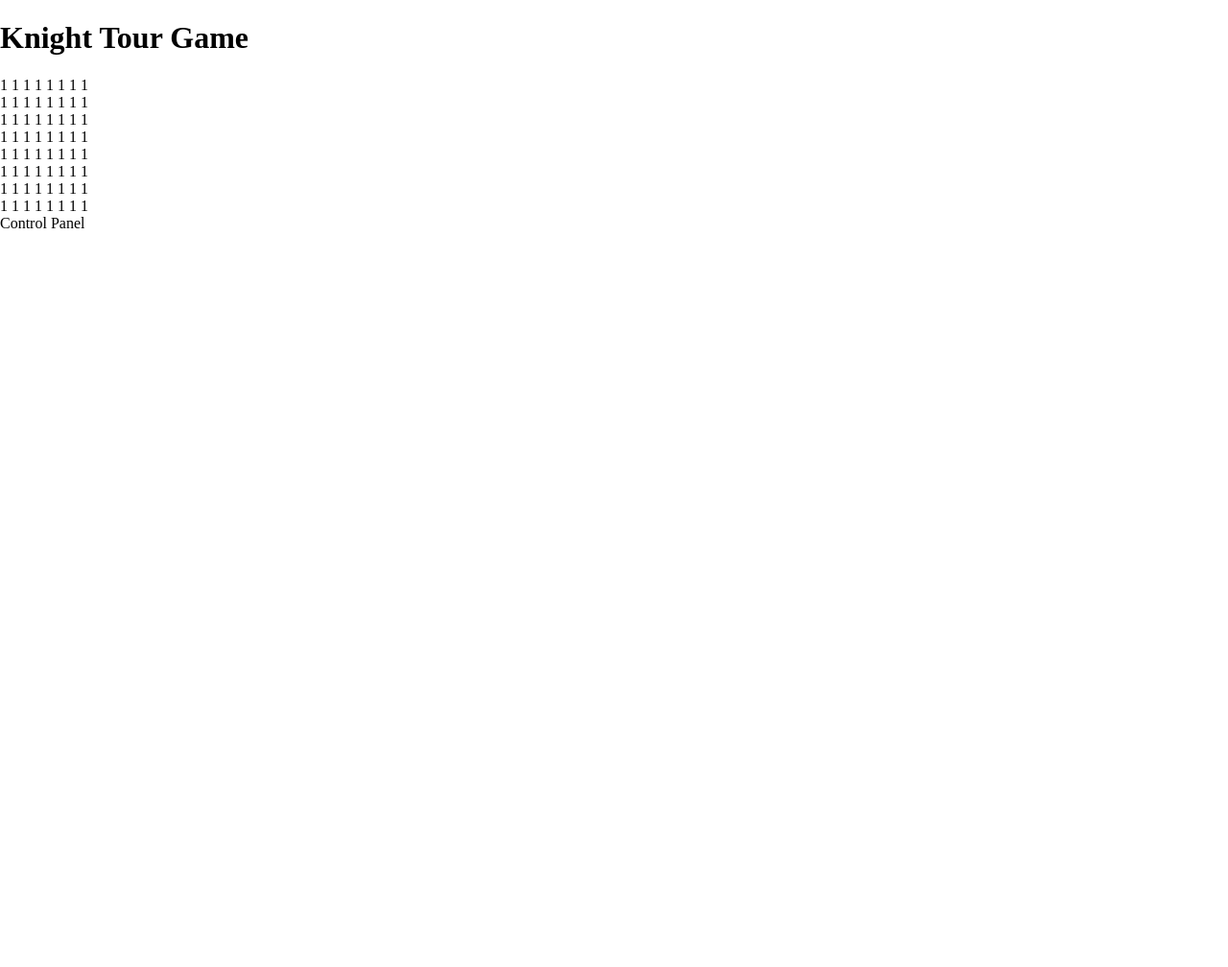
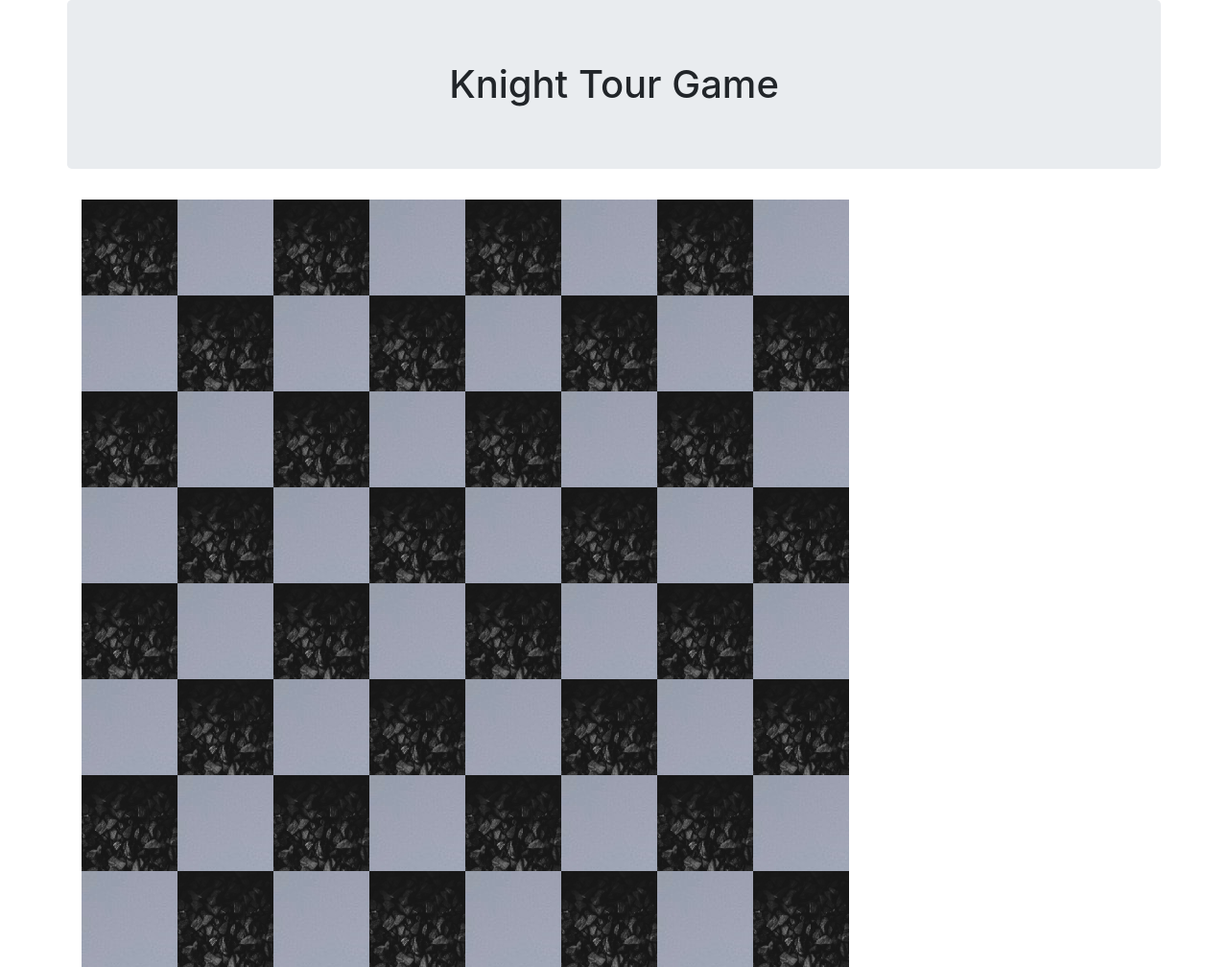
Before and after one commit to Nishantgoyal/knight_game, a plain HTML site: page index.html in a window 1280 px wide. Shown: the whole page at 96% size. Before the commit the page ends 800 px from the top, so only its background shows below. Drawn offline with nearby package versions, Linux system fonts and the light colour scheme; files that its build step writes are made by us from their sources.

Commit message:
starting creating chess_board

```diff
--- a/index.html
+++ b/index.html
@@ -6,96 +6,103 @@
     <meta name="viewport" content="width=device-width, initial-scale=1.0">
     <meta http-equiv="X-UA-Compatible" content="ie=edge">
     <title>Knight Tour Game</title>
+    <link rel="stylesheet" href="https://maxcdn.bootstrapcdn.com/bootstrap/4.0.0/css/bootstrap.min.css" integrity="sha384-Gn5384xqQ1aoWXA+058RXPxPg6fy4IWvTNh0E263XmFcJlSAwiGgFAW/dAiS6JXm" crossorigin="anonymous">
     <link rel="stylesheet" href="style.css">
 </head>
 
 <body>
-    <h1>
-        Knight Tour Game
-    </h1>
-    <div class="chessboard">
-        <div class="row">
-            <span class="cell">1</span>
-            <span class="cell">1</span>
-            <span class="cell">1</span>
-            <span class="cell">1</span>
-            <span class="cell">1</span>
-            <span class="cell">1</span>
-            <span class="cell">1</span>
-            <span class="cell">1</span>
-        </div>
-        <div class="row">
-            <span class="cell">1</span>
-            <span class="cell">1</span>
-            <span class="cell">1</span>
-            <span class="cell">1</span>
-            <span class="cell">1</span>
-            <span class="cell">1</span>
-            <span class="cell">1</span>
-            <span class="cell">1</span>
-        </div>
-        <div class="row">
-            <span class="cell">1</span>
-            <span class="cell">1</span>
-            <span class="cell">1</span>
-            <span class="cell">1</span>
-            <span class="cell">1</span>
-            <span class="cell">1</span>
-            <span class="cell">1</span>
-            <span class="cell">1</span>
-        </div>
-        <div class="row">
-            <span class="cell">1</span>
-            <span class="cell">1</span>
-            <span class="cell">1</span>
-            <span class="cell">1</span>
-            <span class="cell">1</span>
-            <span class="cell">1</span>
-            <span class="cell">1</span>
-            <span class="cell">1</span>
-        </div>
-        <div class="row">
-            <span class="cell">1</span>
-            <span class="cell">1</span>
-            <span class="cell">1</span>
-            <span class="cell">1</span>
-            <span class="cell">1</span>
-            <span class="cell">1</span>
-            <span class="cell">1</span>
-            <span class="cell">1</span>
-        </div>
-        <div class="row">
-            <span class="cell">1</span>
-            <span class="cell">1</span>
-            <span class="cell">1</span>
-            <span class="cell">1</span>
-            <span class="cell">1</span>
-            <span class="cell">1</span>
-            <span class="cell">1</span>
-            <span class="cell">1</span>
-        </div>
-        <div class="row">
-            <span class="cell">1</span>
-            <span class="cell">1</span>
-            <span class="cell">1</span>
-            <span class="cell">1</span>
-            <span class="cell">1</span>
-            <span class="cell">1</span>
-            <span class="cell">1</span>
-            <span class="cell">1</span>
-        </div>
-        <div class="row">
-            <span class="cell">1</span>
-            <span class="cell">1</span>
-            <span class="cell">1</span>
-            <span class="cell">1</span>
-            <span class="cell">1</span>
-            <span class="cell">1</span>
-            <span class="cell">1</span>
-            <span class="cell">1</span>
-        </div>
+    <div class="container">
+        <h1 class="row jumbotron justify-content-center">
+            Knight Tour Game
+        </h1>
+        <table id=chessboard>
+            <tr>
+                <td></td>
+                <td></td>
+                <td></td>
+                <td></td>
+                <td></td>
+                <td></td>
+                <td></td>
+                <td></td>
+            </tr>
+            <tr>
+                <td></td>
+                <td></td>
+                <td></td>
+                <td></td>
+                <td></td>
+                <td></td>
+                <td></td>
+                <td></td>
+            </tr>
+            <tr>
+                <td></td>
+                <td></td>
+                <td></td>
+                <td></td>
+                <td></td>
+                <td></td>
+                <td></td>
+                <td></td>
+            </tr>
+            <tr>
+                <td></td>
+                <td></td>
+                <td></td>
+                <td></td>
+                <td></td>
+                <td></td>
+                <td></td>
+                <td></td>
+            </tr>
+            <tr>
+                <td></td>
+                <td></td>
+                <td></td>
+                <td></td>
+                <td></td>
+                <td></td>
+                <td></td>
+                <td></td>
+            </tr>
+            <tr>
+                <td></td>
+                <td></td>
+                <td></td>
+                <td></td>
+                <td></td>
+                <td></td>
+                <td></td>
+                <td></td>
+            </tr>
+            <tr>
+                <td></td>
+                <td></td>
+                <td></td>
+                <td></td>
+                <td></td>
+                <td></td>
+                <td></td>
+                <td></td>
+            </tr>
+            <tr>
+                <td></td>
+                <td></td>
+                <td></td>
+                <td></td>
+                <td></td>
+                <td></td>
+                <td></td>
+                <td></td>
+            </tr>
+        </table>
+        <div class="row control"></div>
     </div>
-    <div class="control_panel">Control Panel</div>
+    <!-- Bootstrap JS -->
+    <script src="https://code.jquery.com/jquery-3.2.1.slim.min.js" integrity="sha384-KJ3o2DKtIkvYIK3UENzmM7KCkRr/rE9/Qpg6aAZGJwFDMVNA/GpGFF93hXpG5KkN" crossorigin="anonymous"></script>
+    <script src="https://cdnjs.cloudflare.com/ajax/libs/popper.js/1.12.9/umd/popper.min.js" integrity="sha384-ApNbgh9B+Y1QKtv3Rn7W3mgPxhU9K/ScQsAP7hUibX39j7fakFPskvXusvfa0b4Q" crossorigin="anonymous"></script>
+    <script src="https://maxcdn.bootstrapcdn.com/bootstrap/4.0.0/js/bootstrap.min.js" integrity="sha384-JZR6Spejh4U02d8jOt6vLEHfe/JQGiRRSQQxSfFWpi1MquVdAyjUar5+76PVCmYl" crossorigin="anonymous"></script>
 </body>
 
 </html>
--- a/knight_game/style.css
+++ /dev/null
@@ -1,3 +0,0 @@
-body {
-    margin: 0px;
-}
--- /dev/null
+++ b/style.css
@@ -0,0 +1,25 @@
+body {
+    margin: 0px;
+}
+
+#chessboard tr td {
+    text-align: center;
+    padding: 0;
+    width: 100px;
+    height: 100px;
+}
+
+#chessboard tr:nth-of-type(odd) td:nth-of-type(odd),
+#chessboard tr:nth-of-type(even) td:nth-of-type(even) {
+    background: url(images/black.jpg);
+    background-size: cover;
+    /* background-color: black; */
+    /* color: white; */
+}
+
+#chessboard tr:nth-of-type(odd) td:nth-of-type(even),
+#chessboard tr:nth-of-type(even) td:nth-of-type(odd) {
+    background: url(images/white.jpg);
+    /* background-color: black; */
+    /* color: white; */
+}
```
Also changed, not shown: images/black.jpg (added), images/knight_image.jpg (added), images/white.jpg (added).
